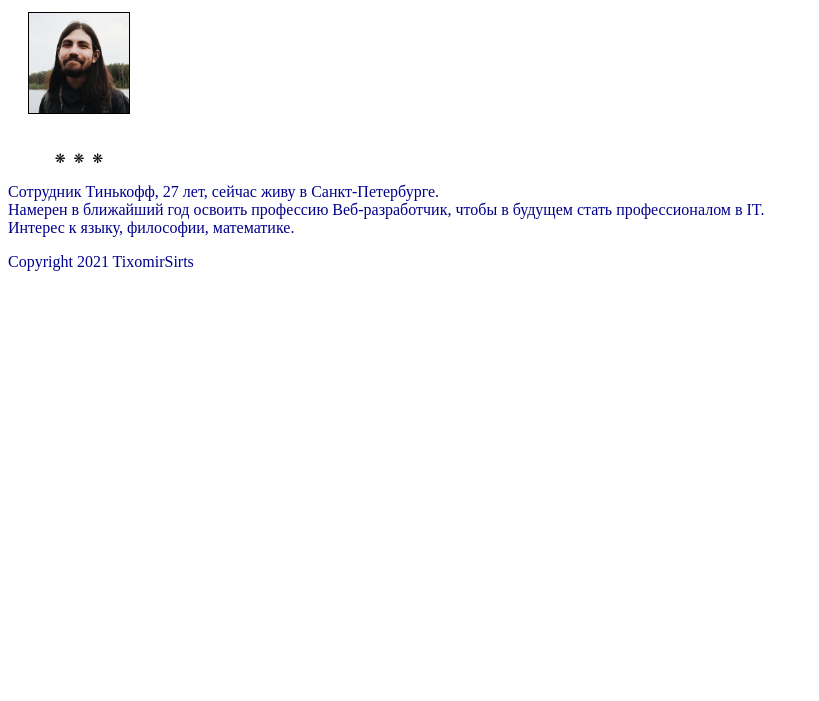
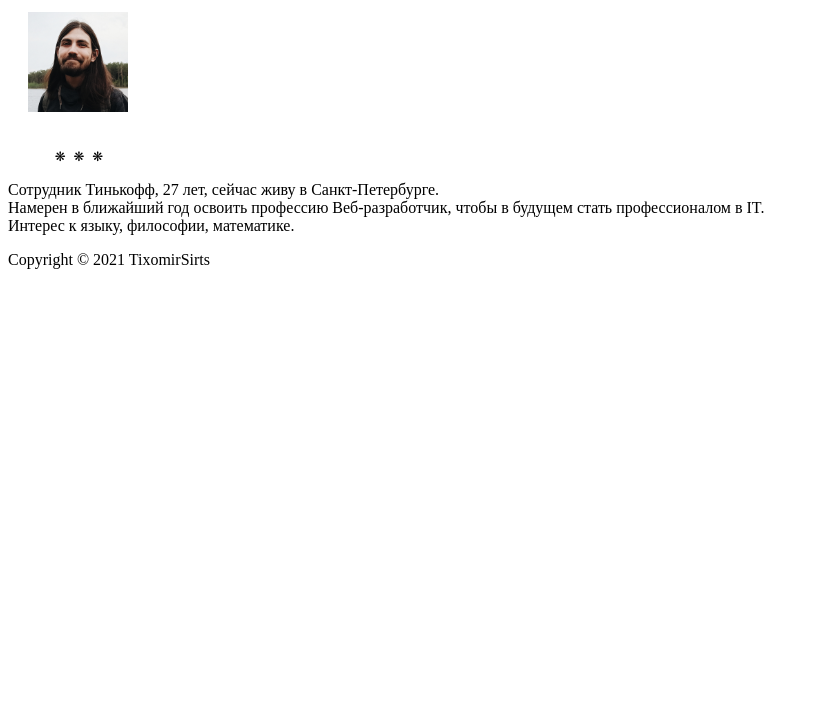
Before and after one commit to TixomirSirts/My-First-Website, a plain HTML site: page pages/about.html in a window 1280 px wide. Shown: the part 99-800 px from the top of the page, without its empty margins (0-819 px from the left). Drawn offline with Linux system fonts and the light colour scheme.

```diff
--- a/pages/about.html
+++ b/pages/about.html
@@ -3,7 +3,6 @@
 <head>
     <meta charset="UTF-8">
     <title>О нас - Моя первая веб-страница</title>
-    <link rel="stylesheet" href="/css/style.css" type="text/css">
 </head>
 <body>
     <header>
@@ -24,7 +23,7 @@
 
     </main>
     <footer>
-        <span>Copyright 2021 TixomirSirts</span>
+        <span>Copyright &copy 2021 TixomirSirts</span>
     </footer>
 
 </body>
```
Also changed, not shown: pages/contacts.html (+1 -2 lines), pages/index.html (+1 -2 lines).
